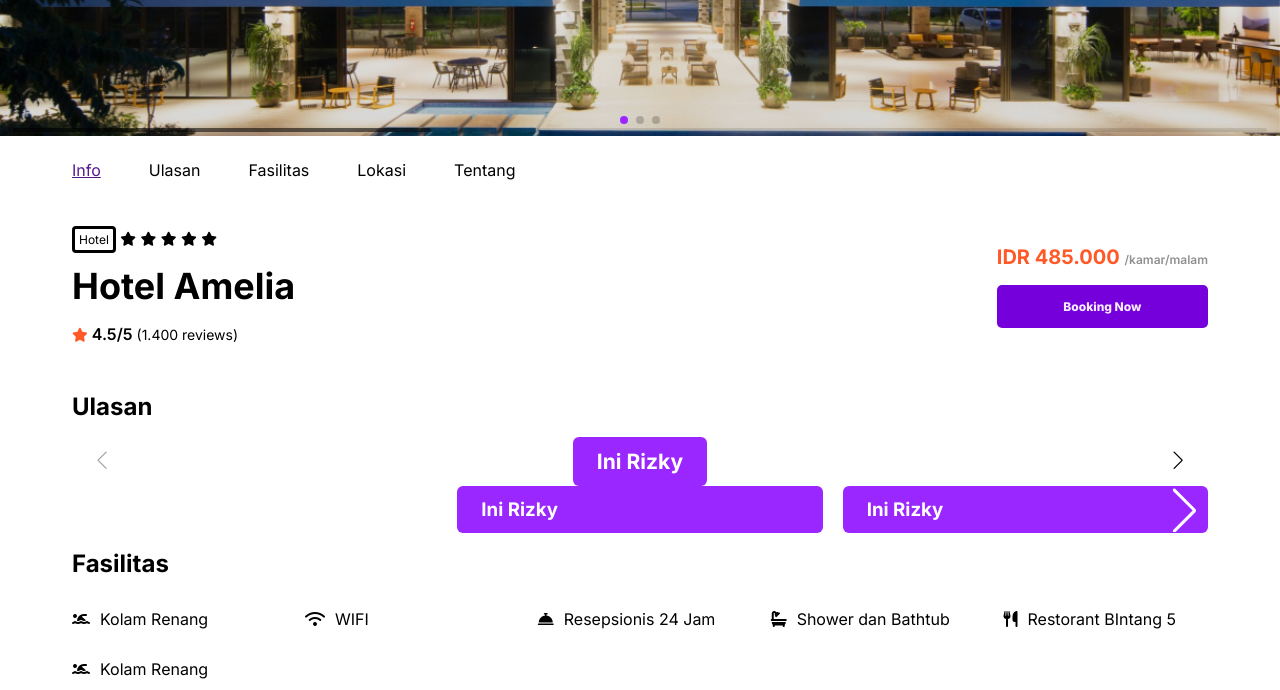
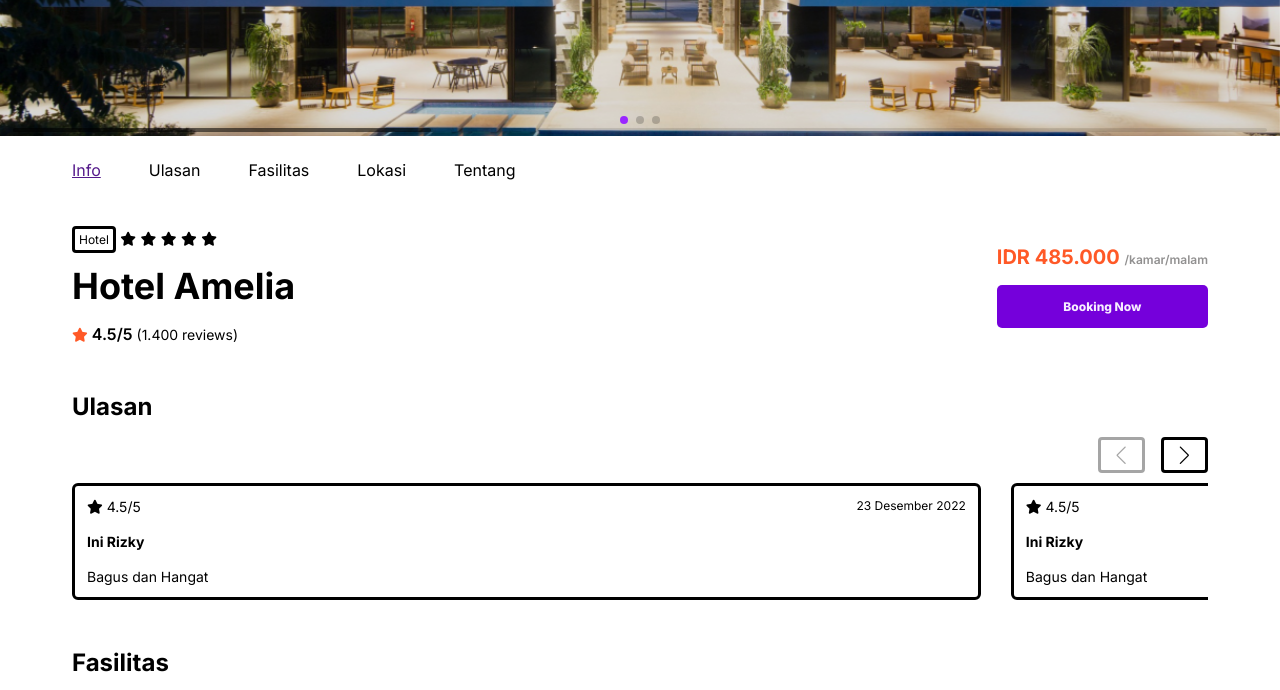
Before and after one commit to inirizky/Hotel-del-Luna, a plain HTML site: page hotels/ameliahotel.html in a window 1280 px wide. Shown: the part 461-1151 px from the top of the page. Drawn offline with nearby package versions, Linux system fonts and the light colour scheme.

Commit message:
update jam setengah 11 senin pagi

```diff
--- a/hotels/ameliahotel.html
+++ b/hotels/ameliahotel.html
@@ -67,76 +67,55 @@
                 <h2>Ulasan</h2>
 
                 <div class="review-list">
+
                     <div class="swiper mySwiper">
+                        <div class="nav-slide">
+
+                            <div class="swiper-button-prev swiper-navBtn"></div>
+                            <div class="swiper-button-next swiper-navBtn"></div>
+                        </div>
                         <div class="swiper-wrapper">
                           <div class="swiper-slide">
                             <div class="review-card">
-                                <div></div>
+                                <div class="header-card">
+                                    <p><i class="fa-solid fa-star"></i> 4.5/5</p>
+                                    <span>23 Desember 2022</span>
+                                </div>
                                 <h3>Ini Rizky</h3>
-                                <p></p>
+                                <p>Bagus dan Hangat</p>
                             </div>
                           </div>
                           <div class="swiper-slide">
                             <div class="review-card">
-                                <div></div>
+                                <div class="header-card">
+                                    <p><i class="fa-solid fa-star"></i> 4.5/5</p>
+                                    <span>23 Desember 2022</span>
+                                </div>
                                 <h3>Ini Rizky</h3>
-                                <p></p>
+                                <p>Bagus dan Hangat</p>
                             </div>
                           </div>
                           <div class="swiper-slide">
                             <div class="review-card">
-                                <div></div>
+                                <div class="header-card">
+                                    <p><i class="fa-solid fa-star"></i> 4.5/5</p>
+                                    <span>23 Desember 2022</span>
+                                </div>
                                 <h3>Ini Rizky</h3>
-                                <p></p>
+                                <p>Bagus dan Hangat</p>
                             </div>
                           </div>
-                          <div class="swiper-slide">
-                            <div class="review-card">
-                                <div></div>
-                                <h3>Ini Rizky</h3>
-                                <p></p>
-                            </div>
+
                           </div>
                         </div>
-                        <div class="swiper-button-next swiper-navBtn"></div>
-                        <div class="swiper-button-prev swiper-navBtn"></div>
+
                       </div>
-                    <swiper-container slides-per-view="3" space-between="20" navigation="true">
-                        <swiper-slide>
+                    </div>
 
-                        </swiper-slide>
-                        <swiper-slide>
-                            <div class="review-card">
-                                <div></div>
-                                <h3>Ini Rizky</h3>
-                                <p></p>
-                            </div>
-                        </swiper-slide>
-                        <swiper-slide>
-                            <div class="review-card">
-                                <div></div>
-                                <h3>Ini Rizky</h3>
-                                <p></p>
-                            </div>
-                        </swiper-slide>
-                        <swiper-slide>
-                            <div class="review-card">
-                                <div></div>
-                                <h3>Ini Rizky</h3>
-                                <p></p>
-                            </div>
-                        </swiper-slide>
-                        <swiper-slide>
-                            <div class="review-card">
-                                <div></div>
-                                <h3>Ini Rizky</h3>
-                                <p></p>
-                            </div>
-                        </swiper-slide>
 
-                    </swiper-container>
 
-                </div>
+
+
 
 
             <div class="facility-section">
@@ -154,7 +133,7 @@
             </div>
             <div class="location-section">
                 <h2>Lokasi</h2>
-                <iframe src="https://www.google.com/maps/embed?pb=!1m18!1m12!1m3!1d3984.411578835186!2d104.75403627407245!3d-2.9831694969928937!2m3!1f0!2f0!3f0!3m2!1i1024!2i768!4f13.1!3m3!1m2!1s0x2e3b7608553bdef7%3A0x8e3084da3aa69e35!2sEmilia%20Hotel%20by%20Amazing!5e0!3m2!1sid!2sid!4v1702790500825!5m2!1sid!2sid" width="600" height="450" style="border:0;" allowfullscreen="" loading="lazy" referrerpolicy="no-referrer-when-downgrade"></iframe>
+                <iframe src="https://www.google.com/maps/embed?pb=!1m18!1m12!1m3!1d3984.411578835186!2d104.75403627407245!3d-2.9831694969928937!2m3!1f0!2f0!3f0!3m2!1i1024!2i768!4f13.1!3m3!1m2!1s0x2e3b7608553bdef7%3A0x8e3084da3aa69e35!2sEmilia%20Hotel%20by%20Amazing!5e0!3m2!1sid!2sid!4v1702790500825!5m2!1sid!2sid" width="100%" height="450" style="border:0;" allowfullscreen="" loading="lazy" referrerpolicy="no-referrer-when-downgrade"></iframe>
             </div>
             <div class="about-section">
                 <h2>Tentang</h2>
@@ -171,10 +150,13 @@
     <script src="https://cdn.jsdelivr.net/npm/swiper@11/swiper-bundle.min.js"></script>
     <script>
         var swiper = new Swiper(".mySwiper", {
+            slidesPerView: "auto",
+            spaceBetween: 30,
             navigation: {
                 nextEl: ".swiper-button-next",
                 prevEl: ".swiper-button-prev",
             },
+
         });
         </script>
 <script src="https://kit.fontawesome.com/3b1298716a.js" crossorigin="anonymous"></script>
--- a/hotels/styles.css
+++ b/hotels/styles.css
@@ -289,20 +289,33 @@ form input{
     gap: 1em;
 }
 
-.review-list{
-
+.swiper-button-next, .swiper-button-prev{
+        position: unset;
+        top: unset;
+        width: unset;
+        height: unset;
+        margin-top: unset;
+        z-index: unset;
+        cursor: pointer;
+        display: flex;
+        align-items: center;
+        justify-content: center;
 }
 
+.nav-slide{
+    display: flex;
+    gap: 1em;
+    justify-content: end;
+}
 
-.review-list swiper-container{
-    width: 100%;
-}
 .swiper-navBtn {
   color: #000;
-  height: 40px;
-  width: 40px;
+
   background: #fff;
-  border-radius: 50%;
+  border: solid;
+  padding: 6px 16px;
+  margin-bottom: 10px;
+  border-radius: 4px;
 }
 .swiper-navBtn::before,
 .swiper-navBtn::after {
@@ -311,12 +324,22 @@ form input{
 
 
   .swiper-slide {
-    text-align: center;
+
     font-size: 18px;
-    background: #fff;
     display: flex;
-    justify-content: center;
+    justify-content: space-around;
     align-items: center;
+  }
+  .swiper-slide {
+    width: 80%;
+  }
+
+  .swiper-slide:nth-child(2n) {
+    width: 60%;
+  }
+
+  .swiper-slide:nth-child(3n) {
+    width: 40%;
   }
 
   .swiper-slide img {
@@ -326,22 +349,34 @@ form input{
     object-fit: cover;
   }
 
-.review-list swiper-container::part(button-prev) {
-    color: white;
 
+.review-card{
+    display: flex;
+    flex-direction: column;
+    color: black;
+    border-radius: 6px;
+    width: 100%;
+    border: solid;
+    padding: 12px;
+    gap: 1em;
 
 }
-.review-list swiper-container::part(button-next) {
-    color: white;
-  }
+.review-card h3{
 
+    font-size: 14px;
 
-.review-card{
-    background-color: #9a27ff;
-    color: white;
-    padding: 12px 24px;
-    border-radius: 6px;
+}
 
+.review-card p{
+    font-size: 14px;
+
+}
+
+.header-card{
+    font-size: 12px;
+
+    display: flex;
+    justify-content: space-between;
 }
 
 .facility-section{
```
